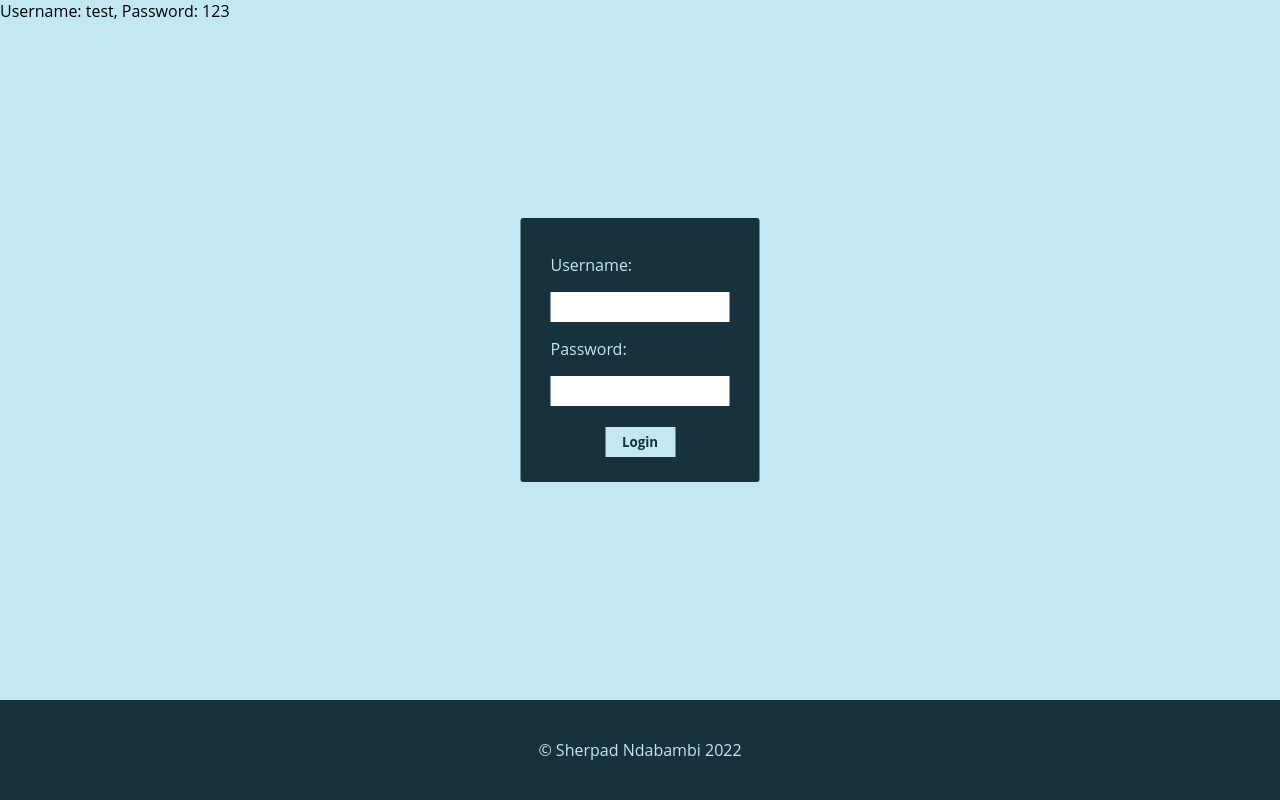
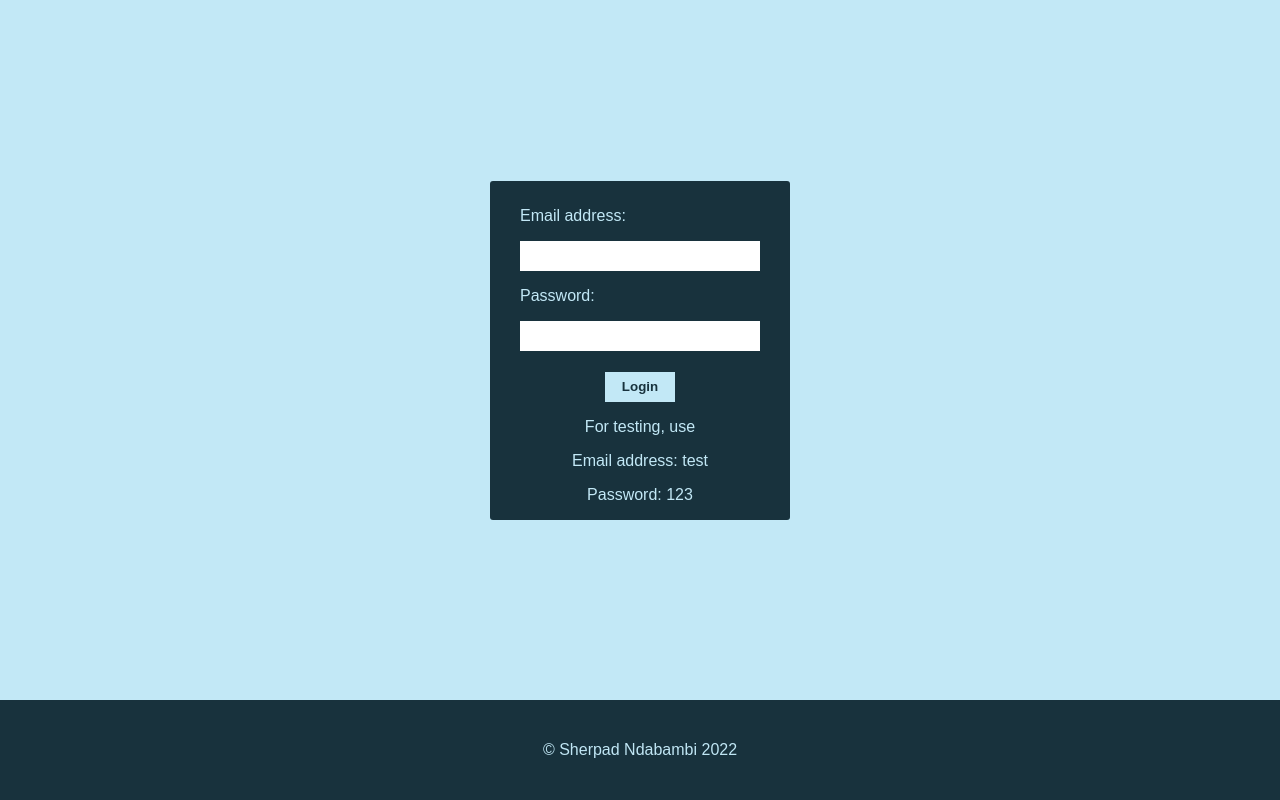
Before and after one commit to SherpadNdabambi/timer, a PHP site: page /login.html in a window 1280 px wide. Run offline with PHP 8.4, Linux system fonts and the light colour scheme.

Commit message:
Edited login page

```diff
--- a/css/login.css
+++ b/css/login.css
@@ -1,9 +1,15 @@
 *{
-    font-family: 'Open Sans', sans-serif;
+    box-sizing: border-box;
+    font-family: sans-serif;
 }
 
 button{
     background-color: #c2e8f6;
+    margin-left: calc(50% - 35px);
+}
+
+input {
+    width: 240px;
 }
 
 #loginButton{
@@ -18,7 +24,8 @@ button{
     background-color: #18323d;
     border-radius: 3px;
     color: #c2e8f6;
-    padding: 20px 30px 60px;
+    padding: 10px 30px 0;
+    width: 300px;
 }
 
 #loginForm input{
@@ -31,6 +38,13 @@ button{
     text-align: center;
 }
 
-#wrapper{
-    color: #18323d;
+main {
+    align-items: center;
+    display: flex;
+    flex-direction: column;
+    justify-content: center;
 }
+
+#test {
+    text-align: center;
+}
--- a/login.html
+++ b/login.html
@@ -32,15 +32,15 @@
 
 <body>
 
-    <main class="container">
+    <main>
 
-        <div id="loginForm" class="center middle">
+        <div id="loginForm">
 
             <p>
-                <label for="username">Username:</label>
+                <label for="email">Email address:</label>
             </p>
             <p>
-                <input id="username">
+                <input id="email">
             </p>
 
             <p>
@@ -52,11 +52,21 @@
 
             <div id="loginMessage"></div>
 
-            <button id="loginButton" class="center" onclick="login()">Login</button>
+            <button id="loginButton" onclick="login()">Login</button>
+
+            <div id="test">
+                <p>
+                    For testing, use
+                </p>
+                <p>
+                    Email address: test
+                </p>
+                <p>
+                    Password: 123
+                </p>
+            </div>
 
         </div>
-        Username: test,
-        Password: 123
 
     </main>
 
```
